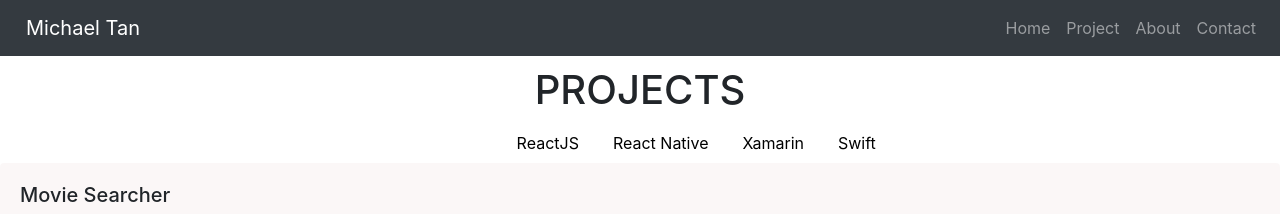
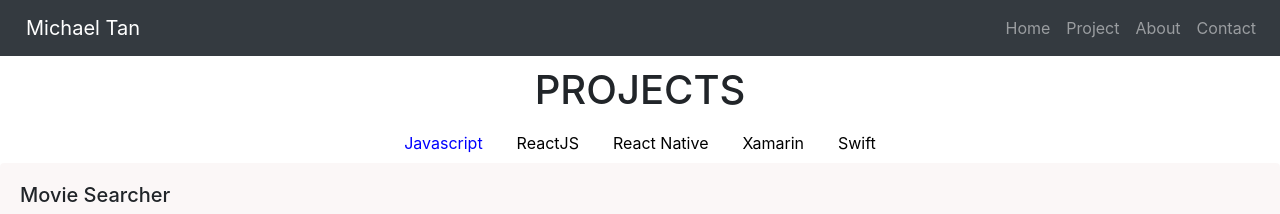
Before and after one commit to tan00060/tan00060.github.io, a React (Create React App) app: page /projects in a window 1280 px wide. Shown: the top 214 px of the page. Built offline with nearby package versions, Linux system fonts and the light colour scheme.

Commit message:
Added yarn

```diff
--- a/package.json
+++ b/package.json
@@ -19,6 +19,8 @@
     "web-vitals": "^1.0.1"
   },
   "scripts": {
+    "predeploy": "yarn run build",
+    "deploy": "gh-pages -d build",
     "start": "react-scripts start",
     "build": "react-scripts build",
     "test": "react-scripts test",
@@ -41,5 +43,8 @@
       "last 1 firefox version",
       "last 1 safari version"
     ]
+  },
+  "devDependencies": {
+    "gh-pages": "^3.1.0"
   }
 }
--- a/public/index.html
+++ b/public/index.html
@@ -24,7 +24,7 @@
       work correctly both with client-side routing and a non-root public URL.
       Learn how to configure a non-root public URL by running `npm run build`.
     -->
-    <title>React App</title>
+    <title>Michael Tan</title>
   </head>
   <body>
     <noscript>You need to enable JavaScript to run this app.</noscript>
--- a/src/components/Projects/Projects.css
+++ b/src/components/Projects/Projects.css
@@ -16,7 +16,7 @@
 .nav-tabs .nav-link.active {
   background-color: transparent !important;
   border-color: transparent !important;
-  color: white;
+  color: blue;
 }
 
 .card {
```
Also changed, not shown: 1 other file (tests, documents, lock files or other folders).
